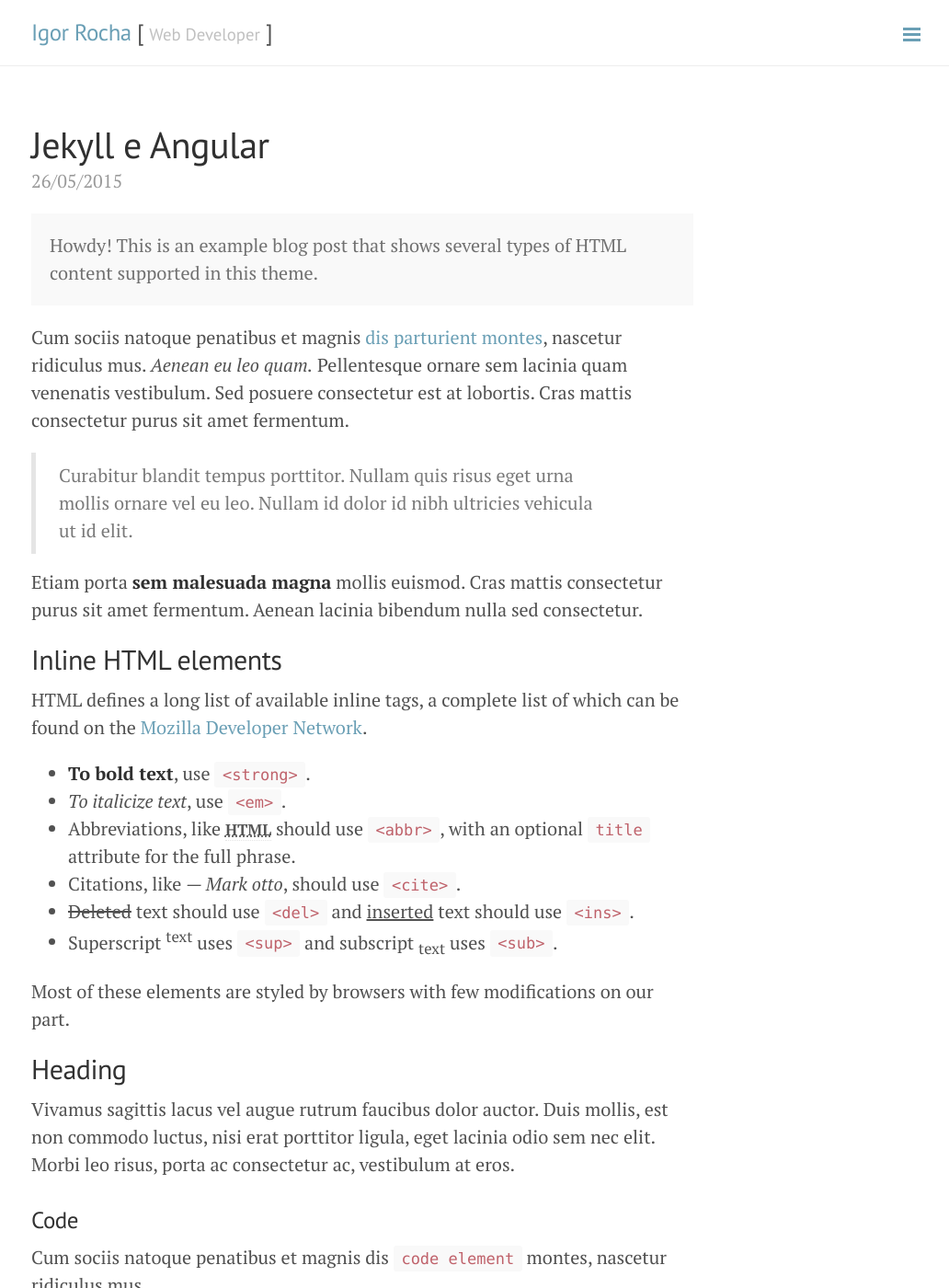
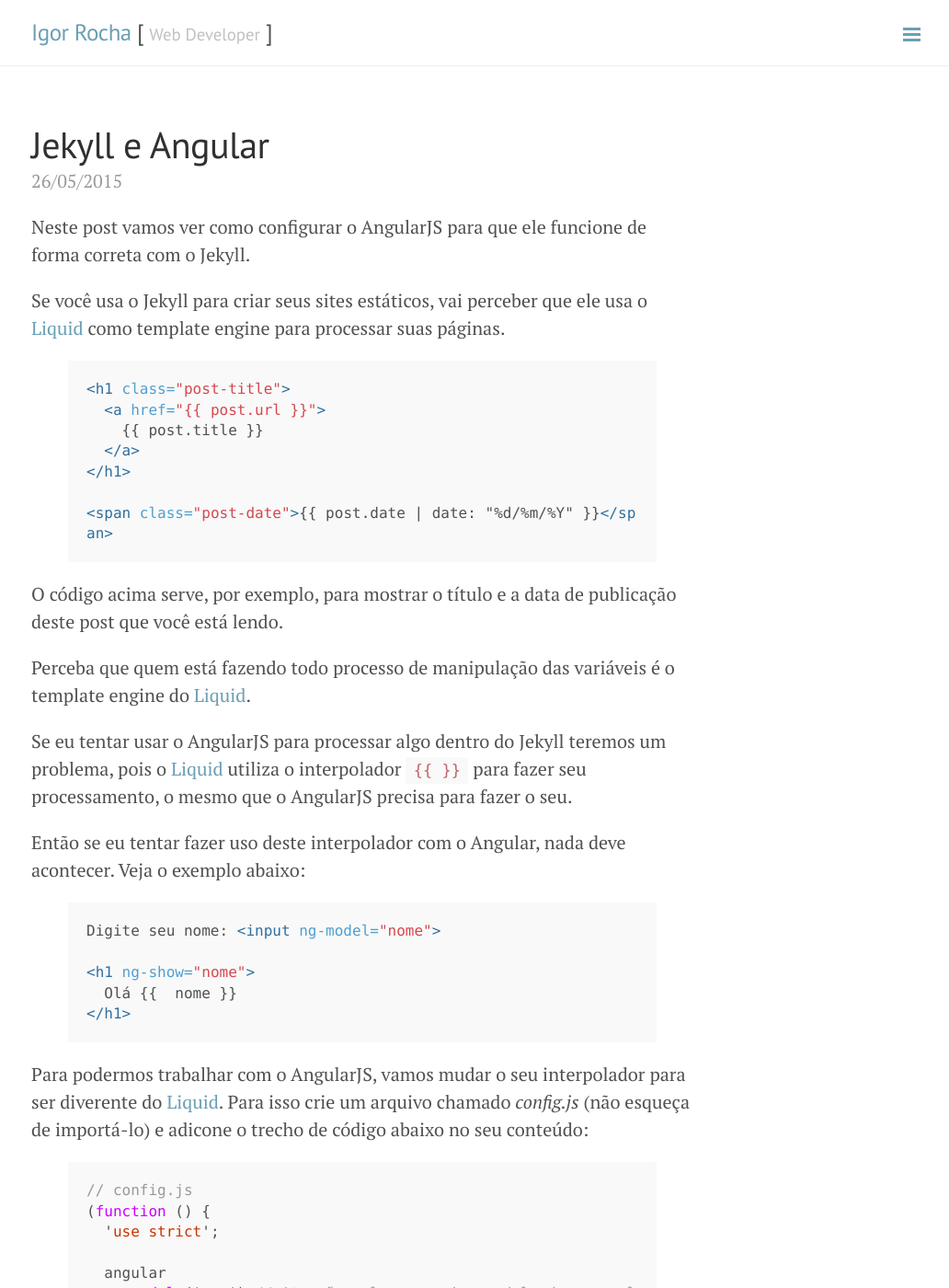
Before and after one commit to igortice/igortice.github.io, a Jekyll site: the page built from src/_drafts/jekyll-angular.md, in a window 1280 px wide and 1400 px high. Shown: the whole window at 92% size, without its empty margins (246-1278 px from the left). Built offline with Jekyll 4.4.1, drawn with Linux system fonts in a browser that asks for light colours; Markdown is read by kramdown in place of the engine named in the settings; some of the changed text lies outside the part shown.

Commit message:
init pots jekyll and angular

```diff
--- a/Gemfile
+++ b/Gemfile
@@ -4,3 +4,4 @@ gem 'jekyll'
 gem 'redcarpet'
 gem 'classifier-reborn'
 gem 'fast-stemmer'
+gem 'rouge'
--- a/_config.yml
+++ b/_config.yml
@@ -43,4 +43,4 @@ markdown: redcarpet
 redcarpet:
   extensions: ['no_intra_emphasis', 'tables', 'fenced_code_blocks', 'autolink', 'smart',
               'strikethrough', 'superscript', 'underline', 'highlight', 'footnotes']
-highlighter: true
+highlighter: rouge
--- a/src/_drafts/jekyll-angular.md
+++ b/src/_drafts/jekyll-angular.md
@@ -7,127 +7,76 @@ categories: post
 ---
 
 
-<div class="message">
-  Howdy! This is an example blog post that shows several types of HTML content supported in this theme.
-</div>
+Neste post vamos ver como configurar o AngularJS para que ele funcione de forma correta com o Jekyll.
 
-Cum sociis natoque penatibus et magnis <a href="#">dis parturient montes</a>, nascetur ridiculus mus. *Aenean eu leo quam.* Pellentesque ornare sem lacinia quam venenatis vestibulum. Sed posuere consectetur est at lobortis. Cras mattis consectetur purus sit amet fermentum.
+<!--more-->
 
-> Curabitur blandit tempus porttitor. Nullam quis risus eget urna mollis ornare vel eu leo. Nullam id dolor id nibh ultricies vehicula ut id elit.
+Se você usa o Jekyll para criar seus sites estáticos, vai perceber que ele usa o
+<a href="https://github.com/Shopify/liquid/wiki" target="_blank">Liquid</a> como template engine para processar suas páginas.
 
-Etiam porta **sem malesuada magna** mollis euismod. Cras mattis consectetur purus sit amet fermentum. Aenean lacinia bibendum nulla sed consectetur.
+{% highlight html %}
+<h1 class="post-title">
+  <a href="{% raw %}{{ post.url }}{% endraw %}">
+    {% raw %}{{ post.title }}{% endraw %}
+  </a>
+</h1>
 
-## Inline HTML elements
+<span class="post-date">{% raw %}{{ post.date | date: "%d/%m/%Y" }}{% endraw %}</span>
+{% endhighlight %}
 
-HTML defines a long list of available inline tags, a complete list of which can be found on the [Mozilla Developer Network](https://developer.mozilla.org/en-US/docs/Web/HTML/Element).
+O código acima serve, por exemplo, para mostrar o título e a data de publicação deste post que você está lendo.
 
-- **To bold text**, use `<strong>`.
-- *To italicize text*, use `<em>`.
-- Abbreviations, like <abbr title="HyperText Markup Langage">HTML</abbr> should use `<abbr>`, with an optional `title` attribute for the full phrase.
-- Citations, like <cite>&mdash; Mark otto</cite>, should use `<cite>`.
-- <del>Deleted</del> text should use `<del>` and <ins>inserted</ins> text should use `<ins>`.
-- Superscript <sup>text</sup> uses `<sup>` and subscript <sub>text</sub> uses `<sub>`.
+Perceba que quem está fazendo todo processo de manipulação das variáveis é o template engine do
+<a href="#">Liquid</a>.
 
-Most of these elements are styled by browsers with few modifications on our part.
+Se eu tentar usar o AngularJS para processar algo dentro do Jekyll teremos um problema, pois o <a href="#">Liquid</a>
+utiliza o interpolador <code>{% raw %}{{ }}{% endraw %}</code> para fazer seu processamento, o mesmo que o AngularJS precisa
+para fazer o seu.
 
-## Heading
+Então se eu tentar fazer uso deste interpolador com o Angular, nada deve acontecer. Veja o exemplo abaixo:
 
-Vivamus sagittis lacus vel augue rutrum faucibus dolor auctor. Duis mollis, est non commodo luctus, nisi erat porttitor ligula, eget lacinia odio sem nec elit. Morbi leo risus, porta ac consectetur ac, vestibulum at eros.
+{% highlight html %}
+Digite seu nome: <input ng-model="nome">
 
-### Code
+<h1 ng-show="nome">
+  Olá {% raw %}{{  nome }}{% endraw %}
+</h1>
+{% endhighlight %}
 
-Cum sociis natoque penatibus et magnis dis `code element` montes, nascetur ridiculus mus.
+Para podermos trabalhar com o AngularJS, vamos mudar o seu interpolador para ser diverente do <a href="#">Liquid</a>.
+Para isso crie um arquivo chamado <em>config.js</em> (não esqueça de importá-lo) e adicone o trecho de código
+abaixo no seu conteúdo:
 
 {% highlight js %}
-// Example can be run directly in your JavaScript console
+// config.js
+(function () {
+  'use strict';
 
-// Create a function that takes two arguments and returns the sum of those arguments
-var adder = new Function("a", "b", "return a + b");
+  angular
+    .module('app') // Atenção coloque aqui o modulo da sua aplicação
+    .config(config);
 
-// Call the function
-adder(2, 6);
-// > 8
+  config.$inject = ['$interpolateProvider'];
+
+  function config($interpolateProvider) {
+    $interpolateProvider.startSymbol('[['); // mudar {% raw %}{{{% endraw %} para [[
+    $interpolateProvider.endSymbol(']]'); // mudar {% raw %}}}{% endraw %} por isso ]]
+  }
+}());
 {% endhighlight %}
 
-Aenean lacinia bibendum nulla sed consectetur. Etiam porta sem malesuada magna mollis euismod. Fusce dapibus, tellus ac cursus commodo, tortor mauris condimentum nibh, ut fermentum massa.
+Agora, para o nosso código com AngularJS funcionar, bastar mudar o seu interpolador. Veja como ficou nosso
+exemplo:
 
-### Gists via GitHub Pages
+{% highlight html %}
+Digite seu nome: <input ng-model="nome">
 
-Vestibulum id ligula porta felis euismod semper. Nullam quis risus eget urna mollis ornare vel eu leo. Donec sed odio dui.
+<h1 ng-show="nome">
+  Olá [[ nome ]]
+</h1>
+{% endhighlight %}
 
-{% gist 5555251 gist.md %}
-
-Aenean eu leo quam. Pellentesque ornare sem lacinia quam venenatis vestibulum. Nullam quis risus eget urna mollis ornare vel eu leo. Cum sociis natoque penatibus et magnis dis parturient montes, nascetur ridiculus mus. Donec sed odio dui. Vestibulum id ligula porta felis euismod semper.
-
-### Lists
-
-Cum sociis natoque penatibus et magnis dis parturient montes, nascetur ridiculus mus. Aenean lacinia bibendum nulla sed consectetur. Etiam porta sem malesuada magna mollis euismod. Fusce dapibus, tellus ac cursus commodo, tortor mauris condimentum nibh, ut fermentum massa justo sit amet risus.
-
-* Praesent commodo cursus magna, vel scelerisque nisl consectetur et.
-* Donec id elit non mi porta gravida at eget metus.
-* Nulla vitae elit libero, a pharetra augue.
-
-Donec ullamcorper nulla non metus auctor fringilla. Nulla vitae elit libero, a pharetra augue.
-
-1. Vestibulum id ligula porta felis euismod semper.
-2. Cum sociis natoque penatibus et magnis dis parturient montes, nascetur ridiculus mus.
-3. Maecenas sed diam eget risus varius blandit sit amet non magna.
-
-Cras mattis consectetur purus sit amet fermentum. Sed posuere consectetur est at lobortis.
-
-<dl>
-  <dt>HyperText Markup Language (HTML)</dt>
-  <dd>The language used to describe and define the content of a Web page</dd>
-
-  <dt>Cascading Style Sheets (CSS)</dt>
-  <dd>Used to describe the appearance of Web content</dd>
-
-  <dt>JavaScript (JS)</dt>
-  <dd>The programming language used to build advanced Web sites and applications</dd>
-</dl>
-
-Integer posuere erat a ante venenatis dapibus posuere velit aliquet. Morbi leo risus, porta ac consectetur ac, vestibulum at eros. Nullam quis risus eget urna mollis ornare vel eu leo.
-
-### Tables
-
-Aenean lacinia bibendum nulla sed consectetur. Lorem ipsum dolor sit amet, consectetur adipiscing elit.
-
-<table>
-  <thead>
-    <tr>
-      <th>Name</th>
-      <th>Upvotes</th>
-      <th>Downvotes</th>
-    </tr>
-  </thead>
-  <tfoot>
-    <tr>
-      <td>Totals</td>
-      <td>21</td>
-      <td>23</td>
-    </tr>
-  </tfoot>
-  <tbody>
-    <tr>
-      <td>Alice</td>
-      <td>10</td>
-      <td>11</td>
-    </tr>
-    <tr>
-      <td>Bob</td>
-      <td>4</td>
-      <td>3</td>
-    </tr>
-    <tr>
-      <td>Charlie</td>
-      <td>7</td>
-      <td>9</td>
-    </tr>
-  </tbody>
-</table>
-
-Nullam id dolor id nibh ultricies vehicula ut id elit. Sed posuere consectetur est at lobortis. Nullam quis risus eget urna mollis ornare vel eu leo.
-
------
-
-Want to see something else added? <a href="https://github.com/poole/poole/issues/new">Open an issue.</a>
+Digite seu nome: <input ng-model="nome">
+<h1 ng-show="nome">
+  Olá {[ nome ]}
+</h1>
--- a/src/_layouts/post.html
+++ b/src/_layouts/post.html
@@ -16,7 +16,7 @@ layout: default
         <h3>
           <a href="{{ post.url }}">
             {{ post.title }}
-            <small>{{ post.date | date_to_string }}</small>
+            <small>{{ post.date | date: "%d/%m/%Y" }}</small>
           </a>
         </h3>
       </li>
--- a/src/assets/javascript/ng/config.js
+++ b/src/assets/javascript/ng/config.js
@@ -3,11 +3,11 @@
 
   angular
     .module('mainApp')
-    .config(Config);
+    .config(config);
 
-  Config.$inject = ['$interpolateProvider'];
+  config.$inject = ['$interpolateProvider'];
 
-  function Config($interpolateProvider) {
+  function config($interpolateProvider) {
     $interpolateProvider.startSymbol('{[');
     $interpolateProvider.endSymbol(']}');
   }
```
Also changed, not shown: src/index.html (+7 -7 lines), Gemfile.lock.
